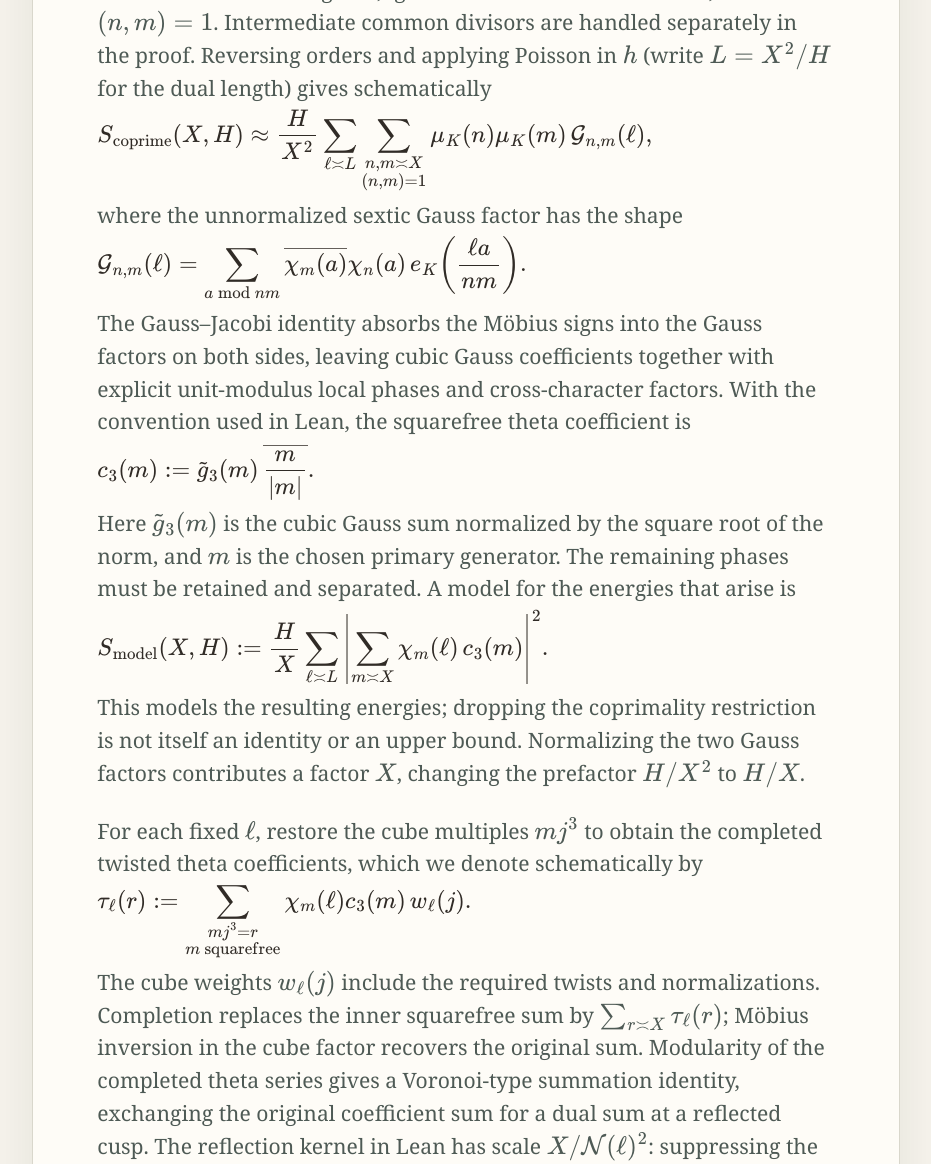
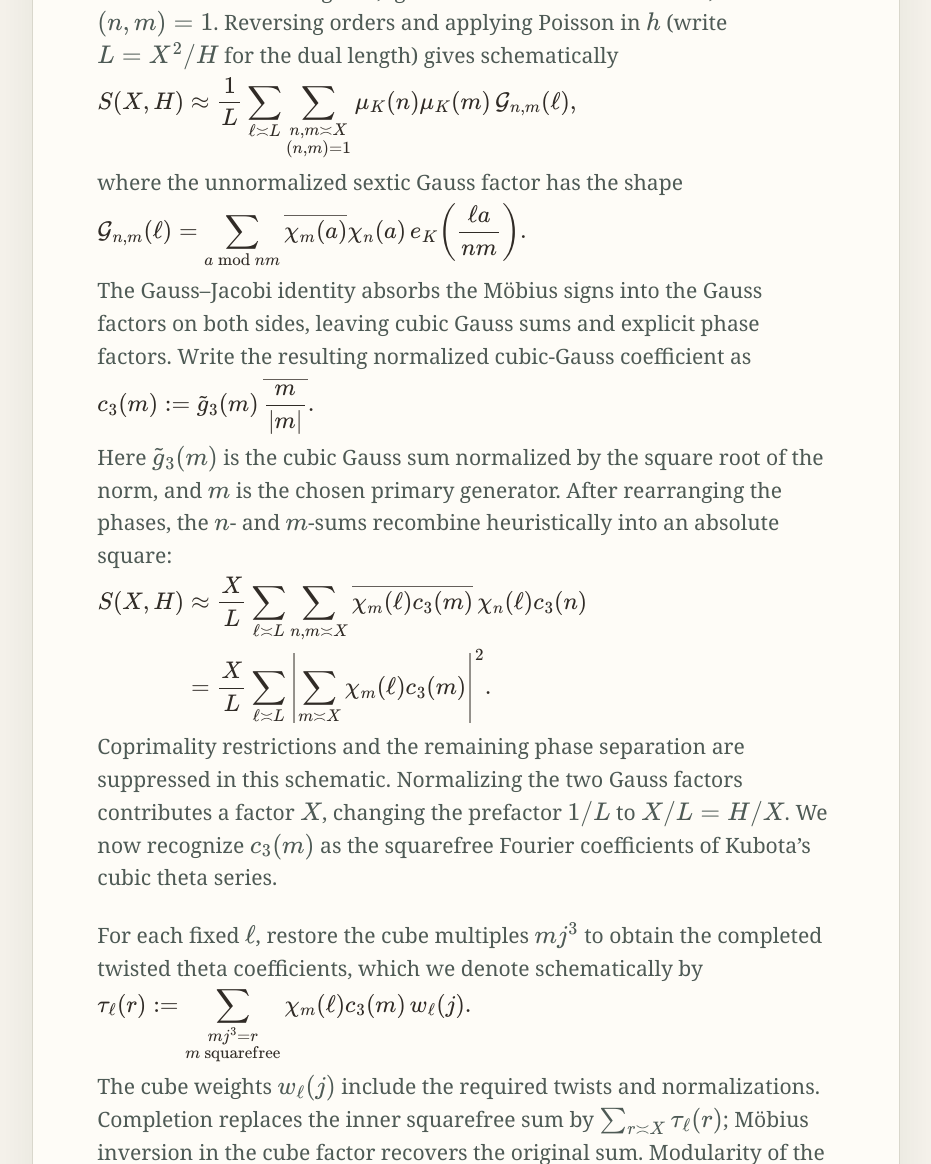
Before and after one commit to AlexKontorovich/quasi-rh, a plain HTML site: page blueprint/index.html in a window 1280 px wide. Shown: the part 1597-2761 px from the top of the page, without its empty margins (324-1255 px from the left). Drawn offline with nearby package versions, Linux system fonts and the light colour scheme.

Commit message:
Streamline the heuristic and show the recombined square

```diff
--- a/blueprint/index.html
+++ b/blueprint/index.html
@@ -398,27 +398,26 @@
             \(H^{1/6}|M(X)|^2\le S(X,H)\ll X H \), and hence \(M(X)\ll X^{1/2}H^{5/12}\), which gives the main result.
             </p><p class="hero-lede">
             Opening the square in (1), first separate the diagonal \(n=m\): its contribution is \(O(HX)\), already of the required size.
-            To see the mechanism off the diagonal, ignore all but the other extreme, \((n,m)=1\). Intermediate common divisors are handled separately in the proof.
+            To see the mechanism off the diagonal, ignore all but the other extreme, \((n,m)=1\).
             Reversing orders and applying Poisson in \(h\) (write \(L=X^2/H\) for the dual length) gives schematically
-            <span class="hero-equation">\(\displaystyle S_{\mathrm{coprime}}(X,H)\approx \frac{H}{X^2}\sum_{\ell\asymp L}\sum_{\substack{n,m\asymp X\\(n,m)=1}}\mu_K(n)\mu_K(m)\,\mathcal G_{n,m}(\ell),\)</span>
+            <span class="hero-equation">\(\displaystyle S(X,H)\approx \frac1L\sum_{\ell\asymp L}\sum_{\substack{n,m\asymp X\\(n,m)=1}}\mu_K(n)\mu_K(m)\,\mathcal G_{n,m}(\ell),\)</span>
             where the unnormalized sextic Gauss factor has the shape
             <span class="hero-equation">\(\displaystyle \mathcal G_{n,m}(\ell)=\sum_{a\bmod nm}\overline{\chi_m(a)}\chi_n(a)\,e_K\!\left(\frac{\ell a}{nm}\right).\)</span>
-            The Gauss–Jacobi identity absorbs the Möbius signs into the Gauss factors on both sides, leaving cubic Gauss coefficients together with explicit unit-modulus local phases and cross-character factors. With the convention used in Lean, the squarefree theta coefficient is
+            The Gauss–Jacobi identity absorbs the Möbius signs into the Gauss factors on both sides, leaving cubic Gauss sums and explicit phase factors. Write the resulting normalized cubic-Gauss coefficient as
             <span class="hero-equation">\(\displaystyle c_3(m):=\widetilde g_3(m)\,\overline{\frac{m}{|m|}}.\)</span>
-            Here \(\widetilde g_3(m)\) is the cubic Gauss sum normalized by the square root of the norm, and \(m\) is the chosen primary generator. The remaining phases must be retained and separated. A model for the energies that arise is
-            <span class="hero-equation">\(\displaystyle S_{\mathrm{model}}(X,H):=\frac{H}{X}\sum_{\ell\asymp L}\left|\sum_{m\asymp X}\chi_m(\ell)\,c_3(m)\right|^2.\)</span>
-            This models the resulting energies; dropping the coprimality restriction is not itself an identity or an upper bound.
-            Normalizing the two Gauss factors contributes a factor \(X\), changing the prefactor \(H/X^2\) to \(H/X\).
+            Here \(\widetilde g_3(m)\) is the cubic Gauss sum normalized by the square root of the norm, and \(m\) is the chosen primary generator. After rearranging the phases, the \(n\)- and \(m\)-sums recombine heuristically into an absolute square:
+            <span class="hero-equation">\(\displaystyle \begin{aligned} S(X,H)&\approx\frac{X}{L}\sum_{\ell\asymp L}\sum_{n,m\asymp X}\overline{\chi_m(\ell)c_3(m)}\,\chi_n(\ell)c_3(n)\\&=\frac{X}{L}\sum_{\ell\asymp L}\left|\sum_{m\asymp X}\chi_m(\ell)c_3(m)\right|^2.\end{aligned}\)</span>
+            Coprimality restrictions and the remaining phase separation are suppressed in this schematic. Normalizing the two Gauss factors contributes a factor \(X\), changing the prefactor \(1/L\) to \(X/L=H/X\). We now recognize \(c_3(m)\) as the squarefree Fourier coefficients of Kubota’s cubic theta series.
             </p><p class="hero-lede">
             For each fixed \(\ell\), restore the cube multiples \(mj^3\) to obtain the completed twisted theta coefficients, which we denote schematically by
             <span class="hero-equation">\(\displaystyle \tau_\ell(r):=\sum_{\substack{mj^3=r\\m\ {\rm squarefree}}}\chi_m(\ell)c_3(m)\,w_\ell(j).\)</span>
             The cube weights \(w_\ell(j)\) include the required twists and normalizations. Completion replaces the inner squarefree sum by \(\sum_{r\asymp X}\tau_\ell(r)\); Möbius inversion in the cube factor recovers the original sum.
-            Modularity of the completed theta series gives a Voronoi-type summation identity, exchanging the original coefficient sum for a dual sum at a reflected cusp. The reflection kernel in Lean has scale \(X/\mathcal N(\ell)^2\): suppressing the auxiliary divisor, cusp, and cube factors, the dual norm length is therefore \(Y=L^2/X\). We then reopen the cube completion. In the model with normalized coefficients, the square picks up a factor \(X/Y=X^2/L^2\), giving a quadratic-energy model
-            <span class="hero-equation">\(\displaystyle S_{\mathrm{model}}(X,H)\ \approx\ \frac{H}{X}\frac{X^2}{L^2}\sum_{\ell\asymp L}^{*}\left|\sum_{m\asymp Y}^{*}a_m\,\overline{\chi_m(\ell)}^{\,3}\right|^2,\qquad Y=\frac{L^2}{X}.\)</span>
-            The stars indicate admissible squarefree rows and columns; \(a_m\) are fixed coefficients within a model block, with \(|a_m|\le1\). The sextic characters now occur cubed, so they are quadratic! The sharp quadratic large sieve gives, ignoring epsilon losses,
+            Modularity of the completed theta series gives a Voronoi-type summation identity, exchanging the original coefficient sum for a dual sum at a reflected cusp. The reflection kernel has scale \(X/\mathcal N(\ell)^2\): suppressing the auxiliary divisor, cusp, and cube factors, the dual norm length is therefore \(Y=L^2/X\). We then reopen the cube completion. With normalized coefficients, the square picks up a factor \(X/Y=X^2/L^2\), giving schematically
+            <span class="hero-equation">\(\displaystyle S(X,H)\ \approx\ \frac{H}{X}\frac{X^2}{L^2}\sum_{\ell\asymp L}^{*}\left|\sum_{m\asymp Y}^{*}a_m\,\overline{\chi_m(\ell)}^{\,3}\right|^2,\qquad Y=\frac{L^2}{X}.\)</span>
+            The stars indicate admissible squarefree rows and columns; \(a_m\) are fixed coefficients within each block, with \(|a_m|\le1\). The sextic characters now occur cubed, so they are quadratic! The sharp quadratic large sieve gives, ignoring epsilon losses,
             <span class="hero-equation">\(\displaystyle \sum_{\ell\asymp L}^{*}\left|\sum_{m\asymp Y}^{*}a_m\,\overline{\chi_m(\ell)}^{\,3}\right|^2\ll(L+Y)\sum_m^{*}|a_m|^2\ll(L+Y)Y.\)</span>
-            Consequently the model contributes
-            <span class="hero-equation">\(\displaystyle S_{\mathrm{model}}(X,H)\ll\frac{HX}{L^2}(L+Y)Y=H(L+Y)\ll HX,\)</span>
+            Consequently, this heuristic gives
+            <span class="hero-equation">\(\displaystyle S(X,H)\ll\frac{HX}{L^2}(L+Y)Y=H(L+Y)\ll HX,\)</span>
             since \(1\le Y\le L\le X\) when \(H\) is just above \(X\). This explains the target bound. The full proof organizes the extra phases, common divisors, cube scales, and non-squarefree rows through a second Poisson passage and finite descent, obtaining \(S(X,H)\ll_\varepsilon XH\,X^\varepsilon\) in the required range. Sixth-power amplification then yields \(M(X)\ll_\varepsilon X^{11/12+\varepsilon}\).
           </p>
           <div class="status-row" aria-label="Formalization status">
```
